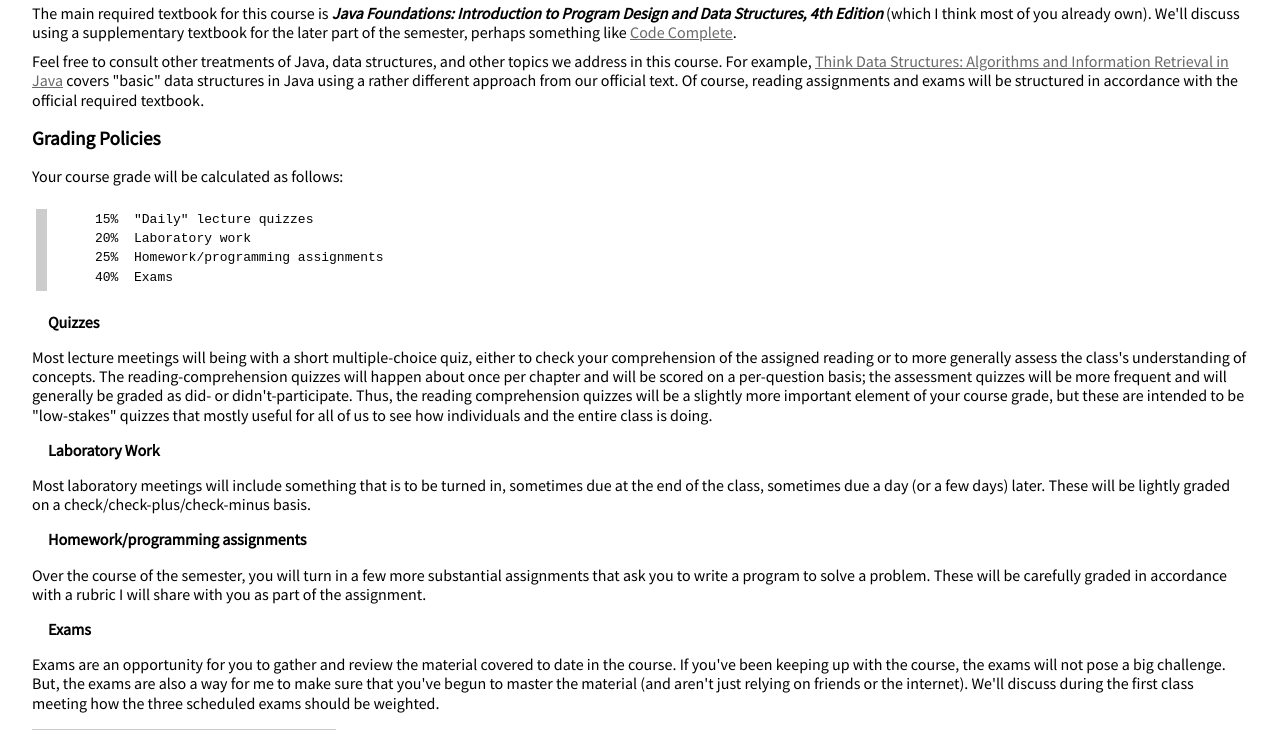
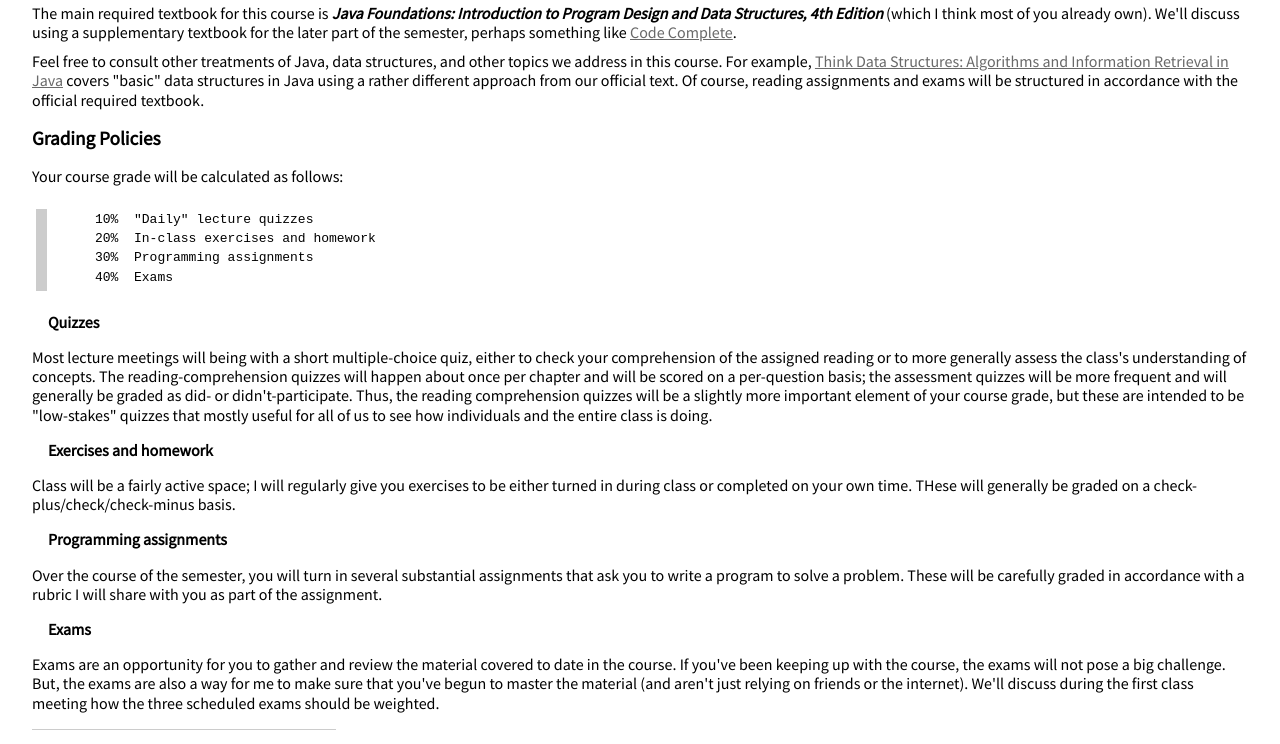
Before and after one commit to ScottDDexter/Alma-CSC230-F19, a plain HTML site: page index.html in a window 1280 px wide. Shown: the part 646-1390 px from the top of the page. Drawn offline with Linux system fonts and the light colour scheme.

Commit message:
Fix grading scheme.

```diff
--- a/index.html
+++ b/index.html
@@ -81,19 +81,19 @@
  <p>
    Your course grade will be calculated as follows:
    <pre>
-     15%  "Daily" lecture quizzes
-     20%  Laboratory work
-     25%  Homework/programming assignments
+     10%  "Daily" lecture quizzes
+     20%  In-class exercises and homework
+     30%  Programming assignments
      40%  Exams</pre>
 
    <h4>Quizzes</h4>
  <p>Most lecture meetings will being with a short multiple-choice quiz, either to check your comprehension of the assigned reading or to more generally assess the class's understanding of concepts. The reading-comprehension quizzes will happen about once per chapter and will be scored on a per-question basis; the assessment quizzes will be more frequent and will generally be graded as did- or didn't-participate. Thus, the reading comprehension quizzes will be a slightly more important element of your course grade, but these are intended to be "low-stakes" quizzes that mostly useful for all of us to see how individuals and the entire class is doing.</p>
 
- <h4>Laboratory Work</h4>
- <p>Most laboratory meetings will include something that is to be turned in, sometimes due at the end of the class, sometimes due a day (or a few days) later. These will be lightly graded on a check/check-plus/check-minus basis.</p>
+ <h4>Exercises and homework</h4>
+<p>Class will be a fairly active space; I will regularly give you exercises to be either turned in during class or completed on your own time. THese will generally be graded on a check-plus/check/check-minus basis.</P>
 
- <h4>Homework/programming assignments</h4>
- <p>Over the course of the semester, you will turn in a few more substantial assignments that ask you to write a program to solve a problem. These will be carefully graded in accordance with a rubric I will share with you as part of the assignment.</p>
+ <h4>Programming assignments</h4>
+ <p>Over the course of the semester, you will turn in several substantial assignments that ask you to write a program to solve a problem. These will be carefully graded in accordance with a rubric I will share with you as part of the assignment.</p>
 
  <h4>Exams</h4>
  <p>Exams are an opportunity for you to gather and review the material covered to date in the course. If you've been keeping up with the course, the exams will not pose a big challenge. But, the exams are also a way for me to make sure that you've begun to master the material (and aren't just relying on friends or the internet). We'll discuss during the first class meeting how the three scheduled exams should be weighted.</p>
```
